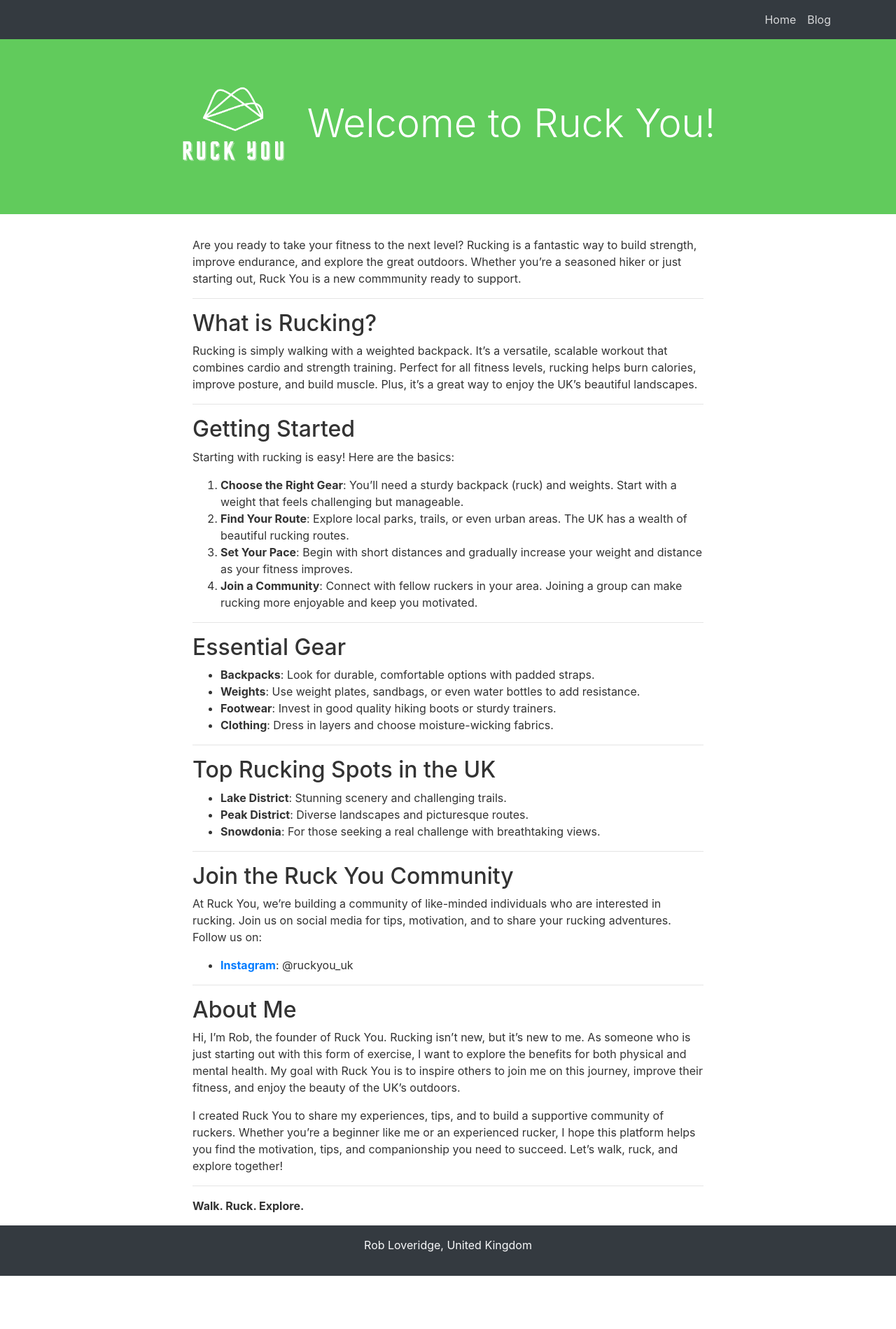
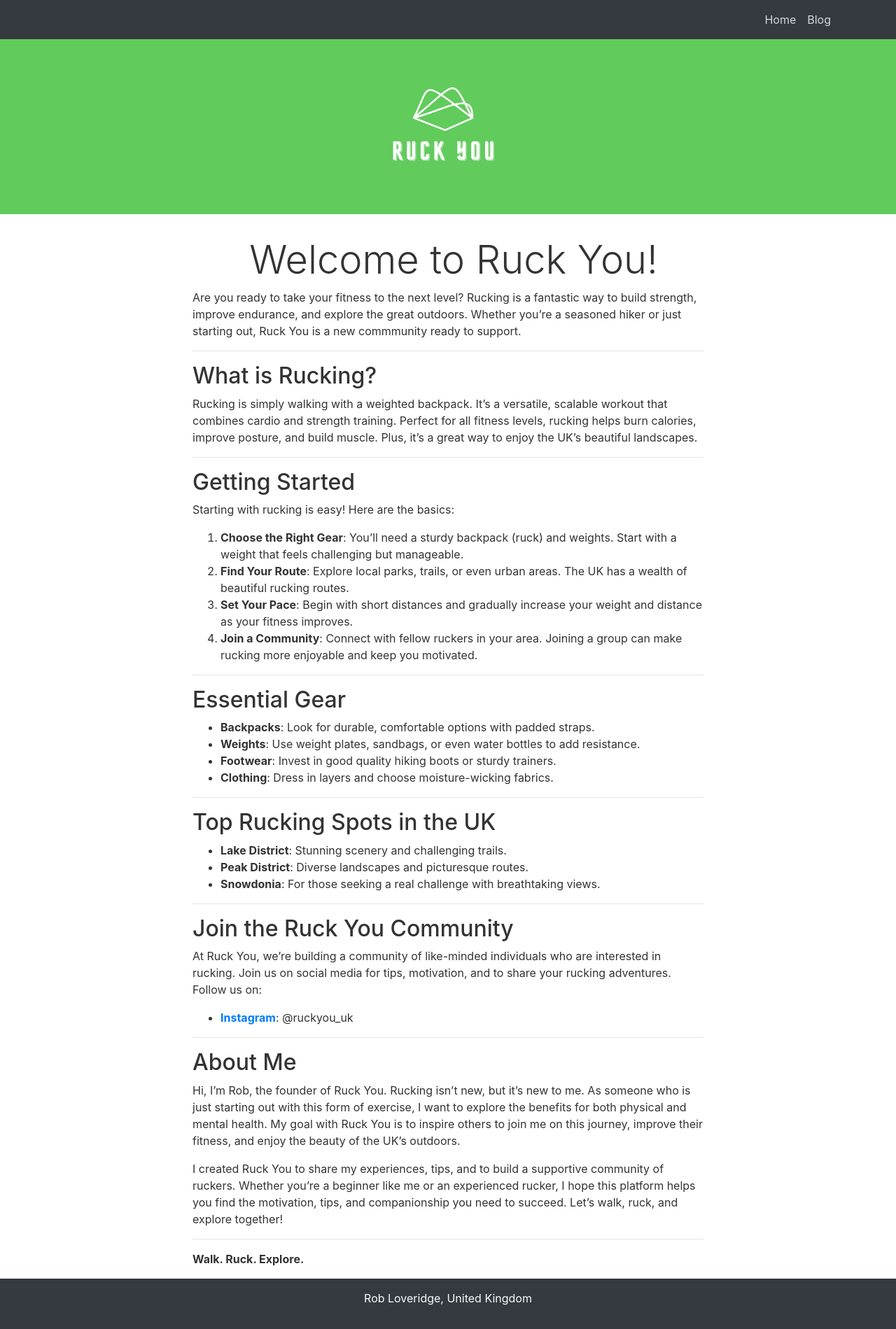
Before and after one commit to robertloveridge/ruckyou, a Jekyll site: the page built from index.md, in a window 1280 px wide. Shown: the whole page at 70% size. Built offline with Jekyll 4.4.1, drawn with Linux system fonts in a browser that asks for light colours; nearby versions of some CDN libraries; before the commit the page ends 1823 px from its top, so only the background shows below that.

Commit message:
Update page-header.html

```diff
--- a/_includes/page-header.html
+++ b/_includes/page-header.html
@@ -27,6 +27,9 @@
 <div class="jumbotron jumbotron-fluid">
     <div class="container d-flex align-items-center justify-content-center">
         <img src="/img/Ruck_You_Logo_Green.png" alt="Logo" class="logo">
+    </div>
+</div>
+
+    <div class="container d-flex align-items-center justify-content-center">
         <h1 class="display-4 ml-3">{{ page.title }}</h1>
     </div>
-</div>
```
